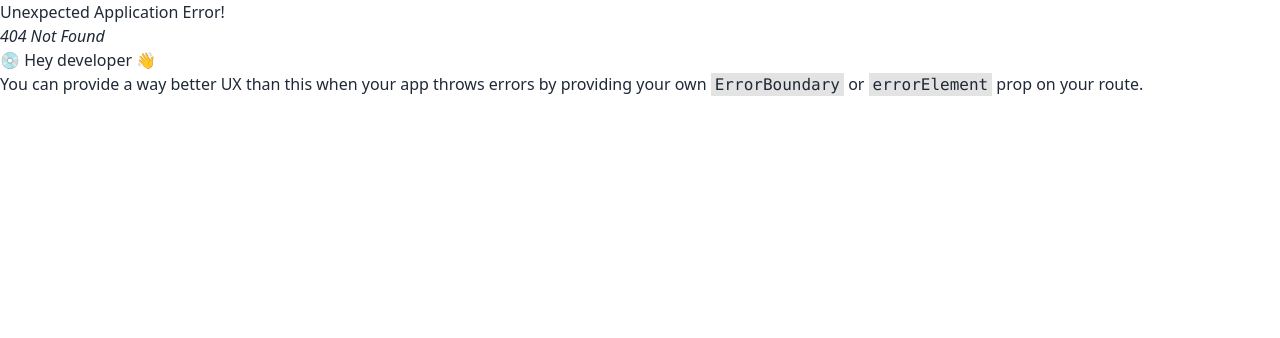
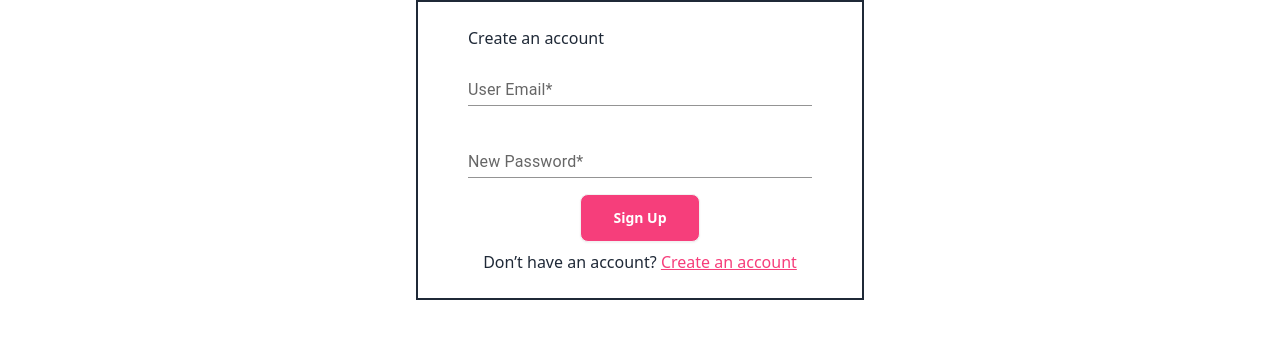
Before and after one commit to mdhasankha-1023/jerin-s-parlour_client_side, a React (Vite) app: page /signIn in a window 1280 px wide. Before the commit this address had no page. Shown: the top 338 px of the page. Built offline with nearby package versions, Linux system fonts and the light colour scheme.

Commit message:
Add&update: signIn form added in signIn page and update form components

```diff
--- a/package.json
+++ b/package.json
@@ -12,6 +12,8 @@
   "dependencies": {
     "@emotion/react": "^11.11.4",
     "@emotion/styled": "^11.11.5",
+    "@fortawesome/fontawesome-svg-core": "^6.5.2",
+    "@fortawesome/react-fontawesome": "^0.2.2",
     "@mui/material": "^5.15.18",
     "localforage": "^1.10.0",
     "match-sorter": "^6.3.4",
--- a/src/Components/uI/SocialButtons.jsx
+++ b/src/Components/uI/SocialButtons.jsx
@@ -1,8 +1,9 @@
 
 // eslint-disable-next-line react/prop-types
-export default function SocialButtons({text, logo}) {
+export default function SocialButtons({text, icon}) {
   return (
     <button className="btn btn-outline">
-        {logo}{text}</button>
+        <img src={icon} alt="google" />
+        {text}</button>
   )
 }
--- a/src/Form/Form.jsx
+++ b/src/Form/Form.jsx
@@ -2,21 +2,13 @@ import { Box, TextField } from "@mui/material";
 import Buttons from "../Components/uI/Buttons";
 import { Link } from "react-router-dom";
 
-export default function Form() {
-    return (
-        <div className='border-2 border-solid w-full max-w-md mx-auto py-[24px] px-[50px]'>
-            <Box
-                component="form"
-                sx={{
-                    '& .MuiTextField-root': { m: 1, width: '100%' },
-                }}
-                noValidate
-                autoComplete="off"
-            >
-                {/* title */}
-                <h2>Create an account</h2>
+// eslint-disable-next-line react/prop-types
+export default function Form({type}) {
 
-                {/* input filed */}
+
+    // signUp form
+    const signUpForm = (
+        <>
             <div className='flex flex-col gap-2 justify-center items-center'>
                 {/* first name */}
                 <TextField
@@ -32,21 +24,21 @@ export default function Form() {
                     type="text"
                     variant="standard"
                 />
-                    {/* first name */}
+                {/* email */}
                 <TextField
                     id="standard-email-input"
                     label="User Email*"
                     type="email"
                     variant="standard"
                 />
-                    {/* first name */}
+                {/* password */}
                 <TextField
                     id="standard-password-input"
                     label="New Password*"
                     type="password"
                     variant="standard"
                 />
-                    {/* first name */}
+                {/* confirm password */}
                 <TextField
                     id="standard-password-input"
                     label="Confirm Password*"
@@ -56,8 +48,52 @@ export default function Form() {
 
                 {/* submit button */}
                 <Buttons value={'Sign Up'} />
-                    <p>Already have an account? <Link className='text-btnPrimary underline'>Sign in</Link></p>
+                <p>Already have an account? <Link className='text-btnPrimary underline'>Sign Up</Link></p>
             </div>
+        </>
+    )
+    // signUp form
+    const signInForm = (
+        <>
+            <div className='flex flex-col gap-2 justify-center items-center'>
+                {/* email */}
+                <TextField
+                    id="standard-email-input"
+                    label="User Email*"
+                    type="email"
+                    variant="standard"
+                />
+                {/* password */}
+                <TextField
+                    id="standard-password-input"
+                    label="New Password*"
+                    type="password"
+                    variant="standard"
+                />
+
+                {/* submit button */}
+                <Buttons value={'Sign Up'} />
+                <p>Don&rsquo;t have an account? <Link className='text-btnPrimary underline'>Create an account</Link></p>
+            </div>
+        </>
+    )
+
+
+    return (
+        <div className='border-2 border-solid w-full max-w-md mx-auto py-[24px] px-[50px]'>
+            <Box
+                component="form"
+                sx={{
+                    '& .MuiTextField-root': { m: 1, width: '100%' },
+                }}
+                noValidate
+                autoComplete="off"
+            >
+                {/* title */}
+                <h2>Create an account</h2>
+
+                {/* input filed */}
+                {type === 'signUp' ? signUpForm : signInForm}
             </Box>
         </div>
     );
--- /dev/null
+++ b/src/Pages/SignIn/SignIn.jsx
@@ -0,0 +1,9 @@
+import Form from "../../Form/Form";
+
+export default function SignIn() {
+  return (
+    <div>
+        <Form type={'signIn'}/>
+    </div>
+  )
+}
--- a/src/Pages/SignUp/SignUp.jsx
+++ b/src/Pages/SignUp/SignUp.jsx
@@ -2,11 +2,13 @@ import SocialButtons from "../../Components/uI/SocialButtons";
 import Form from "../../Form/Form";
 
 export default function SignUp() {
-  return (
-    <div>
-        <Form/>
-        <SocialButtons text={'Sign up with google'}/>
-        <SocialButtons text={'Sign up with facebook'}/>
-    </div>
-  )
+    return (
+        <div>
+            <Form type={'signUp'}/>
+            <div className="flex flex-col justify-center items-center">
+                <SocialButtons text={'Sign up with google'} />
+                <SocialButtons text={'Sign up with facebook'} />
+            </div>
+        </div>
+    )
 }
```
Also changed, not shown: src/Routes/Route.jsx (+7 -0 lines), src/assets/Social_img/google.png (added), 1 other file (tests, documents, lock files or other folders). Lines whose indentation alone changed are shown as unchanged.
